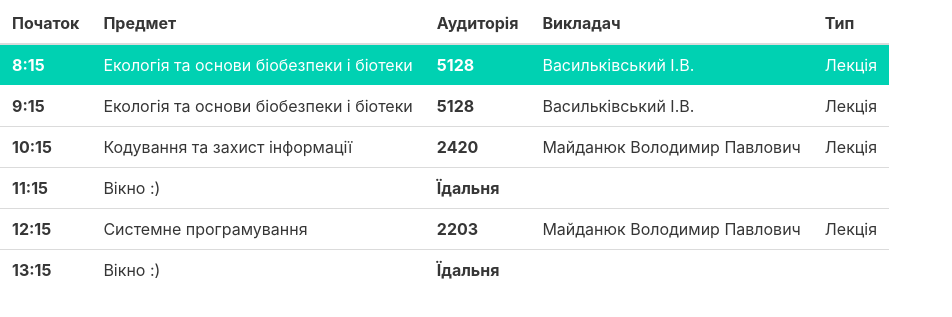
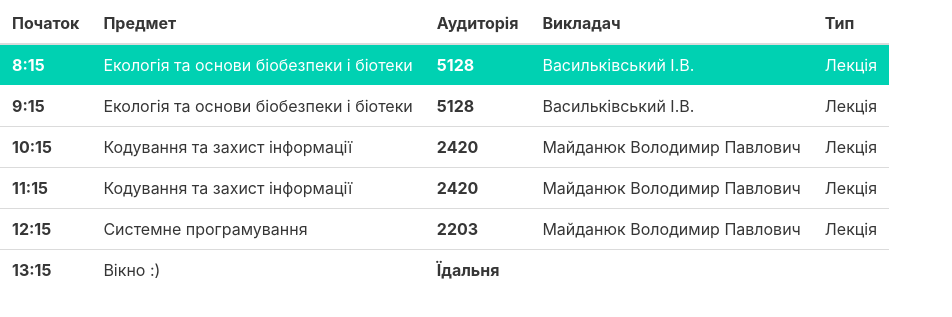
Before and after one commit to edwardwork/edwardwork.github.io, a plain HTML site: page index.html in a window 1280 px wide. Shown: the part 91-408 px from the top of the page, without its empty margins (0-952 px from the left). Drawn offline with nearby package versions, Linux system fonts and the light colour scheme.

Commit message:
фикс в расписании на чт

```diff
--- a/index.html
+++ b/index.html
@@ -187,7 +187,7 @@
                             new Lesson(8, "Екологія та основи біобезпеки і біотеки", "Васильківський І.В.", 5128, "Лекція"),
                             new Lesson(9, "Екологія та основи біобезпеки і біотеки", "Васильківський І.В.", 5128, "Лекція"),
                             new Lesson(10,'Кодування та захист інформації', 'Майданюк Володимир Павлович', 2420, 'Лекція'),
-                            new Lesson(11),
+                            new Lesson(11,'Кодування та захист інформації', 'Майданюк Володимир Павлович', 2420, 'Лекція'),
                             new Lesson(12,'Системне програмування', 'Майданюк Володимир Павлович', 2203, 'Лекція'),
                             new Lesson(13)
                         ],
```
